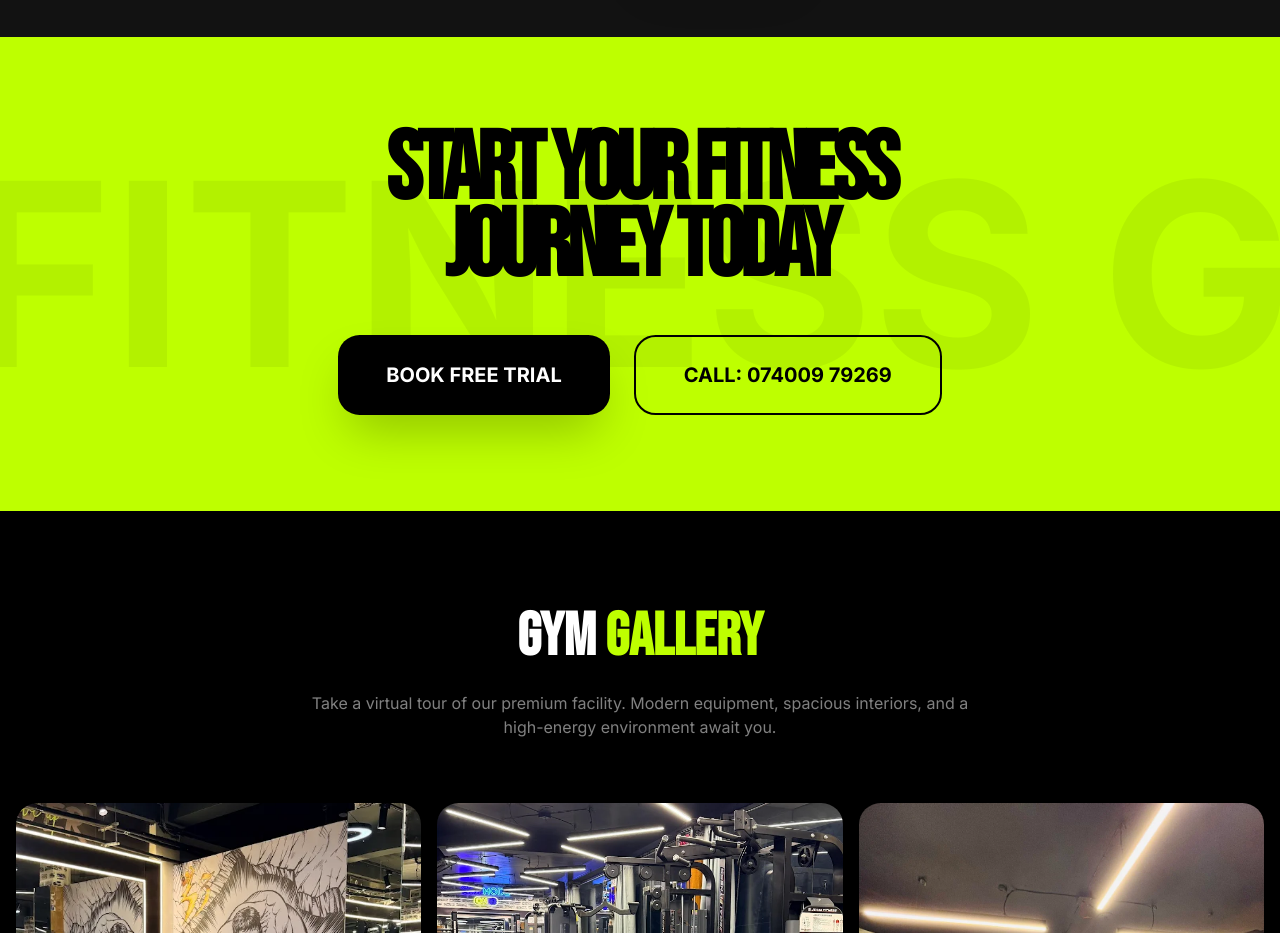
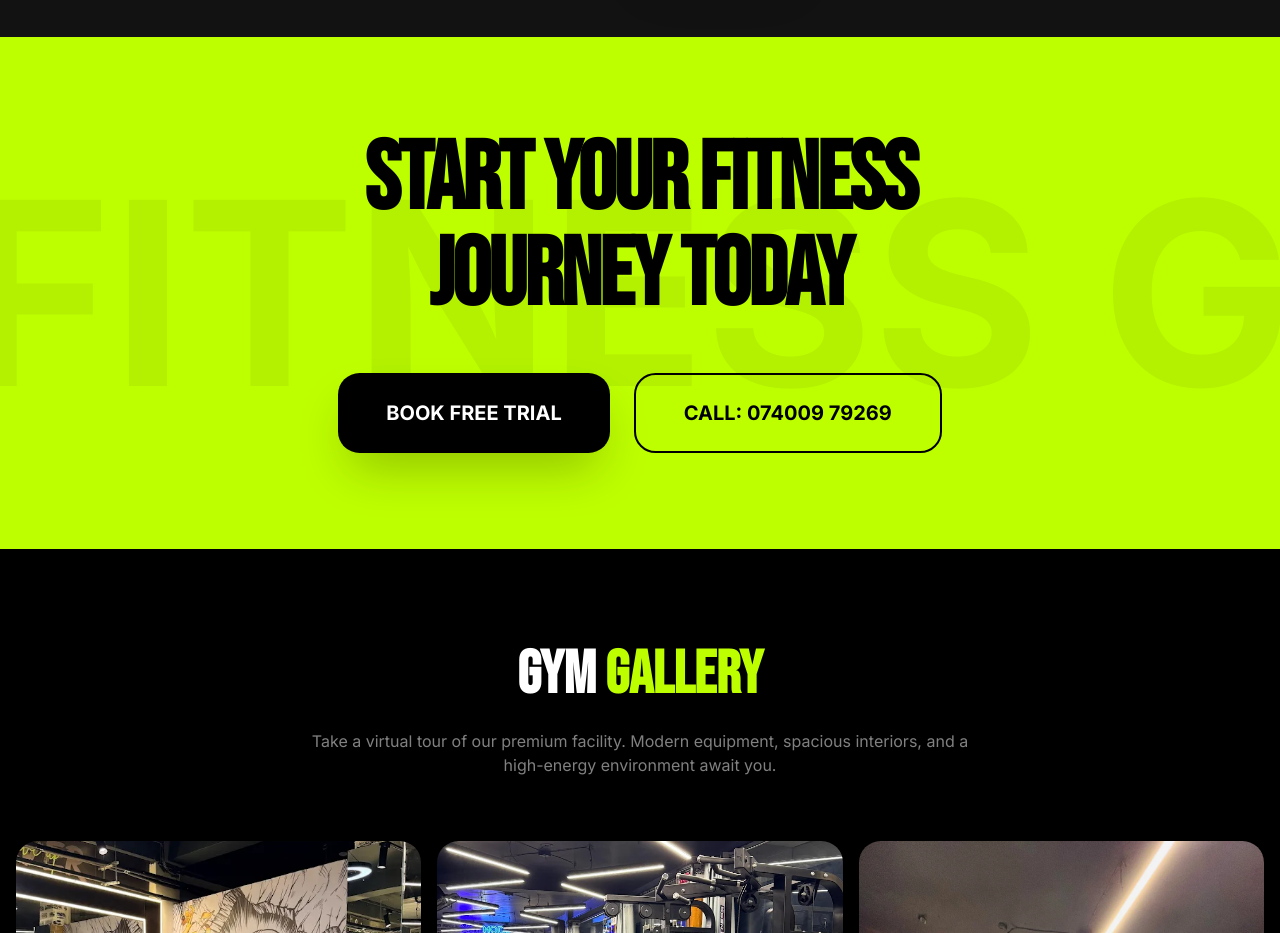
Before and after one commit to Arjitg2/s3-fitness-gym-bhopal, a React (Vite) app: page / in a window 1280 px wide. Shown: the part 3620-4553 px from the top of the page. Built offline with nearby package versions, Linux system fonts and the light colour scheme.

Commit message:
Fix UI: adjust character spacing on Home page heading

```diff
--- a/src/pages/Home.tsx
+++ b/src/pages/Home.tsx
@@ -26,7 +26,7 @@ export default function Home() {
         {/* CTA Section */}
         <section className="py-16 md:py-24 bg-neon text-black overflow-hidden relative">
           <div className="container mx-auto px-4 relative z-10 text-center">
-            <h2 className="text-5xl md:text-8xl font-black mb-8 tracking-tighter leading-[0.8]">
+            <h2 className="text-5xl md:text-8xl font-black mb-8 tracking-tight leading-none">
               START YOUR FITNESS <br /> JOURNEY TODAY
             </h2>
             <div className="flex flex-col sm:flex-row justify-center gap-6 mt-12">
```
